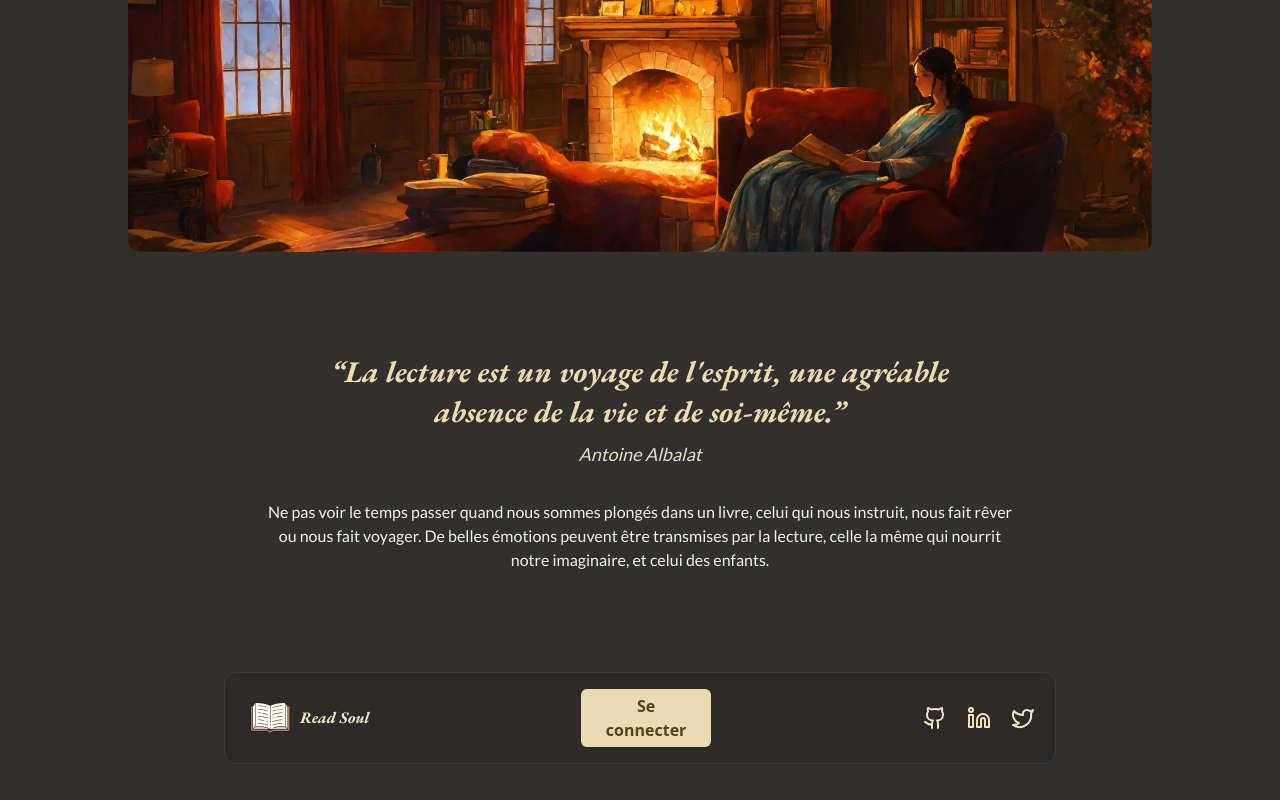
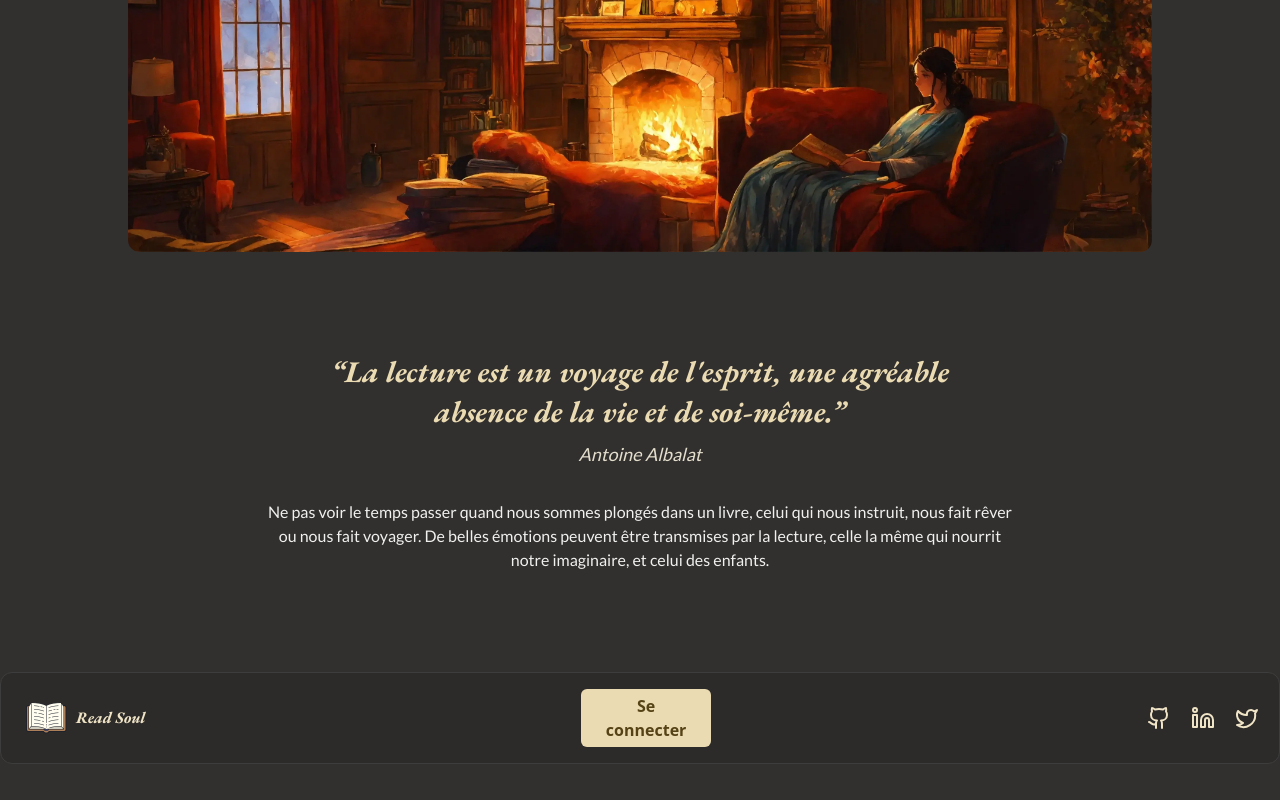
Before and after one commit to AlexDDevv/library-app, a Next.js app: page / in a window 1280 px wide. Shown: the part 755-1555 px from the top of the page. Built offline with nearby package versions, Linux system fonts and the light colour scheme; no server answers.

Commit message:
💄 Add max-with

```diff
--- a/src/components/Footer.tsx
+++ b/src/components/Footer.tsx
@@ -23,7 +23,7 @@ export default function Footer() {
     ]
 
     return (
-        <footer className='bg-card flex items-center justify-between w-[65%] my-0 mx-auto border border-border rounded-xl py-4 px-5'>
+        <footer className='bg-card flex items-center justify-between max-w-[1440px] my-0 mx-auto border border-border rounded-xl py-4 px-5'>
             <Logo />
             <RegisterBtn />
             <ul className='flex items-center justify-center gap-5'>
```
